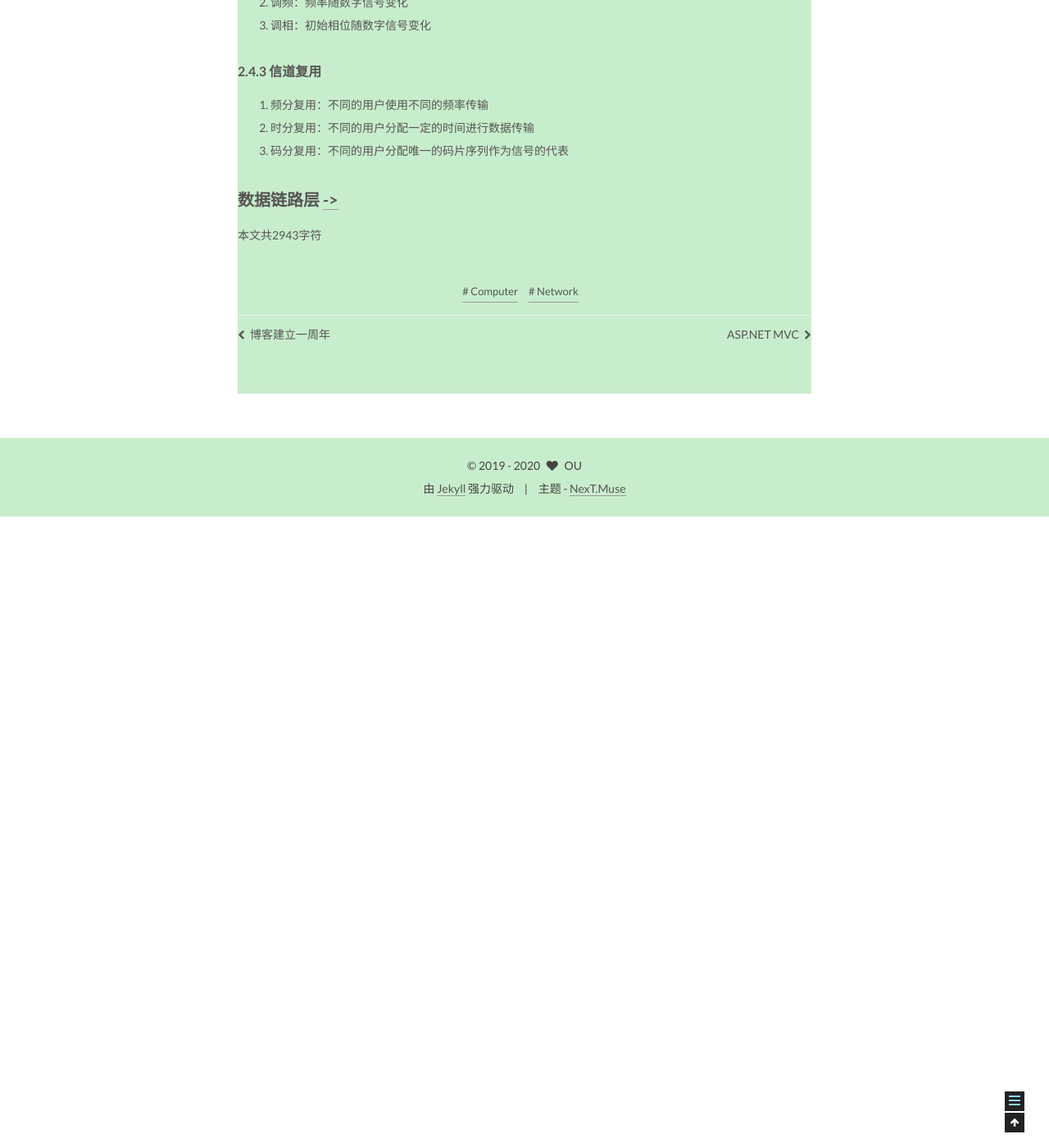
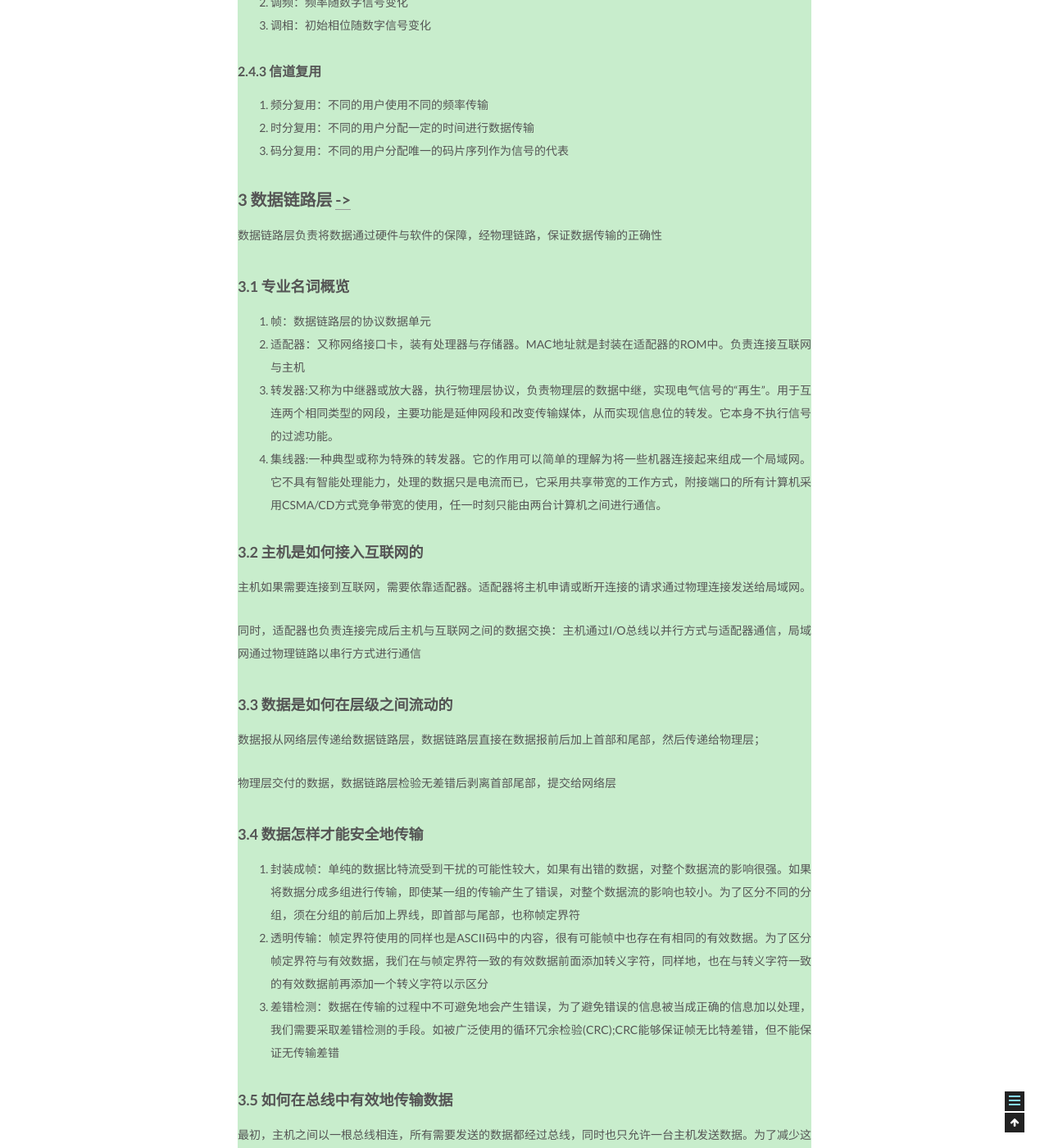
Before and after one commit to ONLYUNIVERSE/ONLYUNIVERSE.github.io, a Jekyll site: the page built from _posts/2020-11-15-计算机网络综述.md, in a window 1280 px wide and 1400 px high, scrolled down 4943 px. Shown: the whole window at 82% size. Built offline with Jekyll 4.4.1, drawn with Linux system fonts in a browser that asks for light colours; before the commit the page ends 5573 px from its top, so only the background shows below that; some of the changed text lies outside the part shown.

Commit message:
20201120

```diff
--- a/_posts/2020-11-15-计算机网络综述.md
+++ b/_posts/2020-11-15-计算机网络综述.md
@@ -139,8 +139,45 @@ $$C=Wlog_2(1+S/N)$$
 2. 时分复用：不同的用户分配一定的时间进行数据传输
 3. 码分复用：不同的用户分配唯一的码片序列作为信号的代表
 
-## 数据链路层 [->](https://onlyuniverse.github.io/2020/09/04/%E6%95%B0%E6%8D%AE%E9%93%BE%E8%B7%AF%E5%B1%82/#)
+## 3 数据链路层 [->](https://onlyuniverse.github.io/2020/09/04/%E6%95%B0%E6%8D%AE%E9%93%BE%E8%B7%AF%E5%B1%82/#)
 
+数据链路层负责将数据通过硬件与软件的保障，经物理链路，保证数据传输的正确性
 
+### 3.1 专业名词概览
+
+1. 帧：数据链路层的协议数据单元
+2. 适配器：又称网络接口卡，装有处理器与存储器。MAC地址就是封装在适配器的ROM中。负责连接互联网与主机
+3. 转发器:又称为中继器或放大器，执行物理层协议，负责物理层的数据中继，实现电气信号的“再生”。用于互连两个相同类型的网段，主要功能是延伸网段和改变传输媒体，从而实现信息位的转发。它本身不执行信号的过滤功能。
+4. 集线器:一种典型或称为特殊的转发器。它的作用可以简单的理解为将一些机器连接起来组成一个局域网。它不具有智能处理能力，处理的数据只是电流而已，它采用共享带宽的工作方式，附接端口的所有计算机采用CSMA/CD方式竞争带宽的使用，任一时刻只能由两台计算机之间进行通信。
+
+### 3.2 主机是如何接入互联网的
+
+主机如果需要连接到互联网，需要依靠适配器。适配器将主机申请或断开连接的请求通过物理连接发送给局域网。
+
+同时，适配器也负责连接完成后主机与互联网之间的数据交换：主机通过I/O总线以并行方式与适配器通信，局域网通过物理链路以串行方式进行通信
+
+### 3.3 数据是如何在层级之间流动的
+
+数据报从网络层传递给数据链路层，数据链路层直接在数据报前后加上首部和尾部，然后传递给物理层；
+
+物理层交付的数据，数据链路层检验无差错后剥离首部尾部，提交给网络层
+
+### 3.4 数据怎样才能安全地传输
+
+1. 封装成帧：单纯的数据比特流受到干扰的可能性较大，如果有出错的数据，对整个数据流的影响很强。如果将数据分成多组进行传输，即使某一组的传输产生了错误，对整个数据流的影响也较小。为了区分不同的分组，须在分组的前后加上界线，即首部与尾部，也称帧定界符
+2. 透明传输：帧定界符使用的同样也是ASCII码中的内容，很有可能帧中也存在有相同的有效数据。为了区分帧定界符与有效数据，我们在与帧定界符一致的有效数据前面添加转义字符，同样地，也在与转义字符一致的有效数据前再添加一个转义字符以示区分
+3. 差错检测：数据在传输的过程中不可避免地会产生错误，为了避免错误的信息被当成正确的信息加以处理，我们需要采取差错检测的手段。如被广泛使用的循环冗余检验(CRC);CRC能够保证帧无比特差错，但不能保证无传输差错
+
+### 3.5 如何在总线中有效地传输数据
+
+最初，主机之间以一根总线相连，所有需要发送的数据都经过总线，同时也只允许一台主机发送数据。为了减少这种情况下数据的碰撞，需要使用CSMA/CD(载波监听多点接入/碰撞检测)
+
+### 3.6 扩展以太网
+
+有时，我们希望扩展以太网的覆盖范围，可以在物理层和数据链路层两方面进行扩展
+
+#### 3.6.1 物理层的扩展
+
+#### 3.6.2 数据链路层的扩展
 
 本文共{{ page.content | strip_html | strip_newlines | remove: " " | size }}字符
```
Also changed, not shown: _posts/2020-09-04-数据链路层.md (+1 -1 lines), _posts/2020-11-03-处理机调度算法.md (+23 -2 lines), _posts/2020-11-13-ASP.NET MVC.md (+58 -0 lines), _posts/2020-11-20-操作系统综述.md (added, +42 -0 lines), Image/FCFS.jpg (added), Image/HRRN.jpg (added), Image/SJF.jpg (added).
